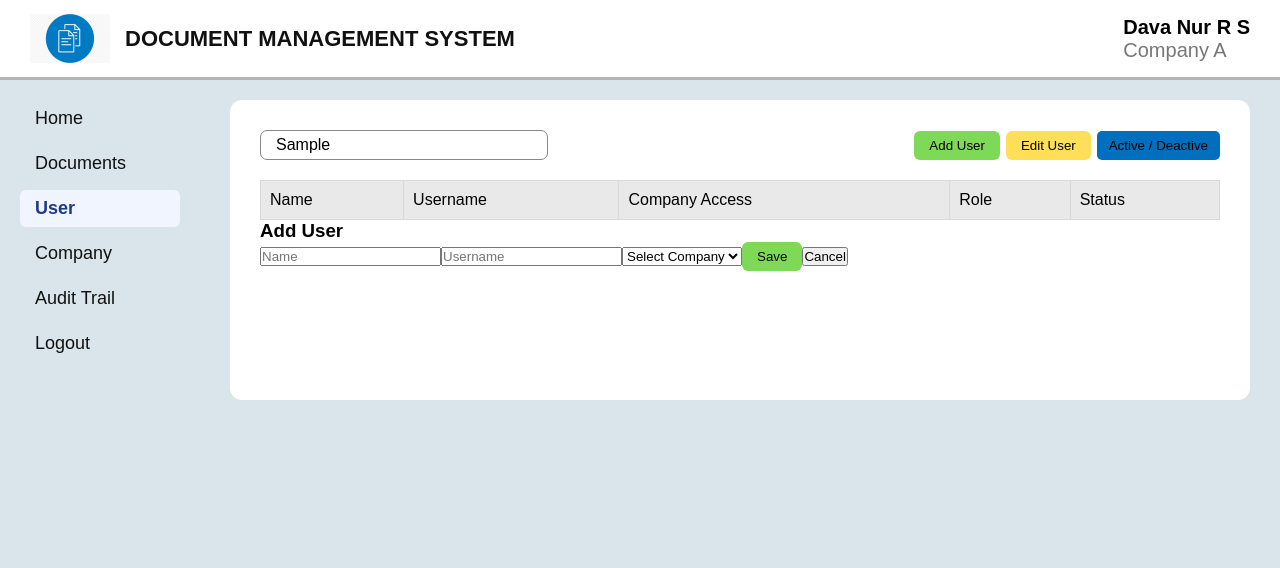
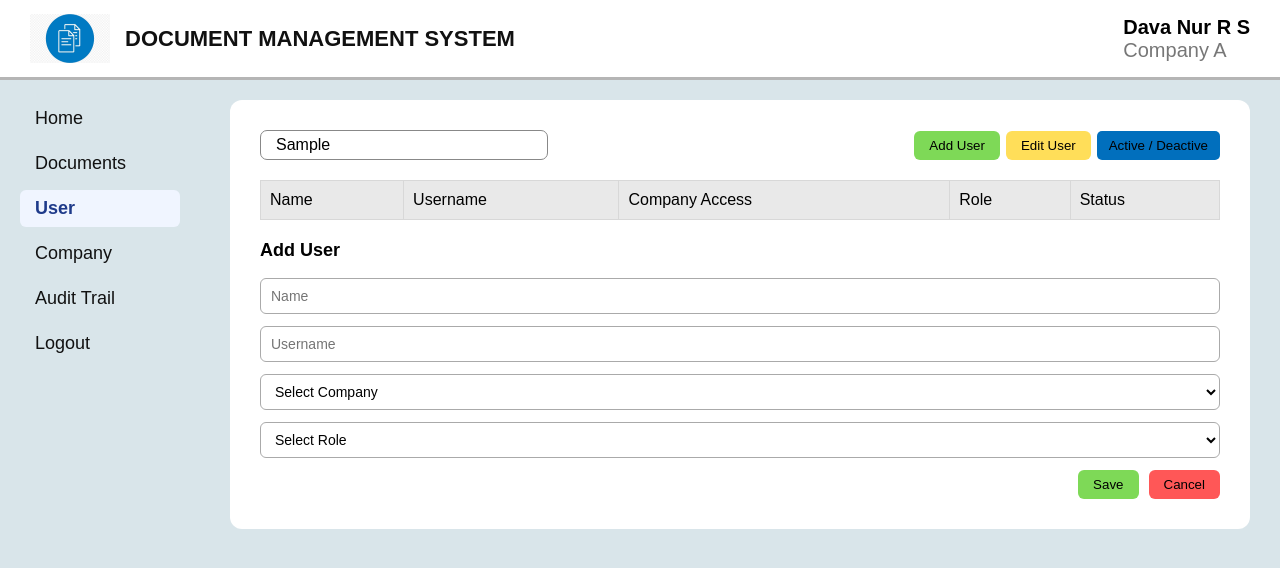
Before and after one commit to davanurrizkisetiawan30-ai/document-management-system, a React (Vite) app: page /user in a window 1280 px wide. Both pictures are taken after typing "Sample" into the empty fields and a click on the button "Add User". Shown: the top 568 px of the page. Built offline with nearby package versions, Linux system fonts and the light colour scheme.

Commit message:
menyelesaikan tampilan dan fitur user management

```diff
--- a/src/index.css
+++ b/src/index.css
@@ -307,3 +307,47 @@ body {
 .selected-user {
   background-color: #f0f5ff;
 }
+
+.edit-user-form h3 {
+    font-size: 18px;
+    margin-bottom: 5px;
+}
+
+.edit-user-form {
+    margin-top: 20px;
+    width: 100%;
+    display: flex;
+    flex-direction: column;
+    gap: 12px;
+}
+
+.edit-user-form input,
+.edit-user-form select {
+    width: 100%;
+    height: 36px;
+    padding: 0 10px;
+    border: 1px solid #aaa;
+    border-radius: 6px;
+    font-size: 14px;
+    background-color: white;
+}
+
+.edit-user-form input:focus,
+.edit-user-form select:focus {
+    outline: none;
+    border-color: #016fbd;
+}
+
+.form-buttons {
+    display: flex;
+    justify-content: flex-end;
+    gap: 10px;
+}
+
+.btn-cancel {
+    background-color: #ff5757;
+    color: black;
+    border: none;
+    padding: 7px 15px;
+    border-radius: 6px;
+}
--- a/src/logic/userLogic.js
+++ b/src/logic/userLogic.js
@@ -5,6 +5,17 @@ export function useUserSearch() {
     return {
         search, setSearch
     };
+}
+
+export function filterUsers(users, search) {
+    return users.filter((user) =>
+        user.name.toLowerCase().includes(search.toLowerCase()) ||
+        user.username.toLowerCase().includes(search.toLowerCase())
+    );
+}
+
+export function addUser(users, newUser) {
+    return [...user, newUser];
 }
 
 export function editUser(users, username, updateUser) {
--- a/src/pages/User.jsx
+++ b/src/pages/User.jsx
@@ -1,22 +1,31 @@
 import { useState } from "react";
-import { users, useUserSearch, toggleUserStatus } from "../logic/userLogic";
+import { users, useUserSearch, filterUsers, toggleUserStatus, addUser, editUser } from "../logic/userLogic";
 
 function User() {
 
+    /*search+filter*/
     const { search, setSearch } = useUserSearch();
     const [userData, setUserData] = useState(users);
     const [selectedUser, setSelectUser] = useState(null);
+    const selectedUserData = userData.find((user) => user.username === selectedUser);
+    const filteredUsers = filterUsers(userData, search);
+
+    /*show*/
     const [showEditForm, setShowEditForm] = useState(false);
     const [showAddForm, setShowAddForm] = useState(false);
+
+    /*add*/
     const [addName, setAddName] = useState("");
     const [addUsername, setAddUsername] = useState("");
+    const [addCompany, setAddCompany] = useState("");
+    const [addRole, setAddRole] = useState("");
+
+    /*edit*/
     const [editName, setEditName] = useState("");
     const [editUsername, setEditUsername] = useState("");
-    const selectedUserData = userData.find((user) => user.username === selectedUser);
-    const filteredUsers = userData.filter((user) =>
-        user.name.toLowerCase().includes(search.toLowerCase()) ||
-        user.username.toLowerCase().includes(search.toLowerCase())
-    );
+    const [editCompany, setEditCompany] = useState("");
+    const [editRole, setEditRole] = useState("");
+
 
     return (
         <div className="activity">
@@ -31,6 +40,8 @@ function User() {
                         const user = userData.find((user) => user.username === selectedUser);
                         setEditName(user.name);
                         setEditUsername(user.username);
+                        setEditCompany(user.companyAccess[0]);
+                        setEditRole(user.role[0]);
                         setShowEditForm(true);
                     }}>Edit User</button>
                     <button className="btn-download" onClick={() => {
@@ -67,24 +78,32 @@ function User() {
                     <h3>Add User</h3>
                     <input type="text" placeholder="Name" value={addName} onChange={(e) => setAddName(e.target.value)} />
                     <input type="text" placeholder="Username" value={addUsername} onChange={(e) => setAddUsername(e.target.value)} />
-                    <select>
+                    <select value={addCompany} onChange={(e) => setAddCompany(e.target.value)}>
                         <option value="">Select Company</option>
                         <option value="Company A">Company A</option>
                         <option value="Company B">Company B</option>
                     </select>
+                    <select value={addRole} onChange={(e) => setAddRole(e.target.value)}>
+                        <option value="">Select Role</option>
+                        <option value="Admin">Admin</option>
+                        <option value="Staff">Staff</option>
+                        <option value="Viewer">Viewer</option>
+                    </select>
+                    <div className="form-buttons">
                         <button className="btn-upload" onClick={() => {
                             if (!addName || !addUsername){return;}
                             const newUser = {
                                 name: addName,
                                 username: addUsername,
-                            companyAccess: [],
-                            role: [],
+                                companyAccess: [addCompany],
+                                role: [addRole],
                                 status: "Active"
                             };
-                        setUserData([...userData, newUser]);
+                            setUserData(addUser(userData, newUser));
                             setShowAddForm(false);
                         }}>Save</button>
-                    <button onClick={() => setShowAddForm(false)}>Cancel</button>
+                        <button className="btn-cancel" onClick={() => setShowAddForm(false)}>Cancel</button>
+                    </div>
                 </div>
             )}
 
@@ -93,16 +112,30 @@ function User() {
                     <h3>Edit User</h3>
                     <input type="text" placeholder="Name" value={editName} onChange={(e) => setEditName(e.target.value)}/>
                     <input type="text" placeholder="Username" value={editUsername} onChange={(e) => setEditUsername(e.target.value)}/>
+                    <select value={editCompany} onChange={(e) => setEditCompany(e.target.value)}>
+                        <option value="">Select Company</option>
+                        <option value="Company A">Company A</option>
+                        <option value="Company B">Company B</option>
+                    </select>
+                    <select value={editRole} onChange={(e) => setEditRole(e.target.value)}>
+                        <option value="">Select Role</option>
+                        <option value="Admin">Admin</option>
+                        <option value="Staff">Staff</option>
+                        <option value="Viewer">Viewer</option>
+                    </select>
+                    <div className="form-buttons">
                         <button className="btn-edit" onClick={() => {
-                        const updateUsers = userData.map((user) => user.username === selectedUser ? {
-                            ...user,
+                            const updateUsers = editUser(userData, selectedUser, {
                                 name: editName,
-                            username: editUsername
-                        } : user );
+                                username: editUsername,
+                                companyAccess: [editCompany],
+                                role: [editRole]
+                            });
                             setUserData(updateUsers);
                             setShowEditForm(false);
                         }}>Save</button>
-                    <button onClick={() => setShowEditForm(false)}>Cancel</button>
+                        <button className="btn-cancel" onClick={() => setShowEditForm(false)}>Cancel</button>
+                    </div>
                 </div>
             )}
 
```
Lines whose indentation alone changed are shown as unchanged.
